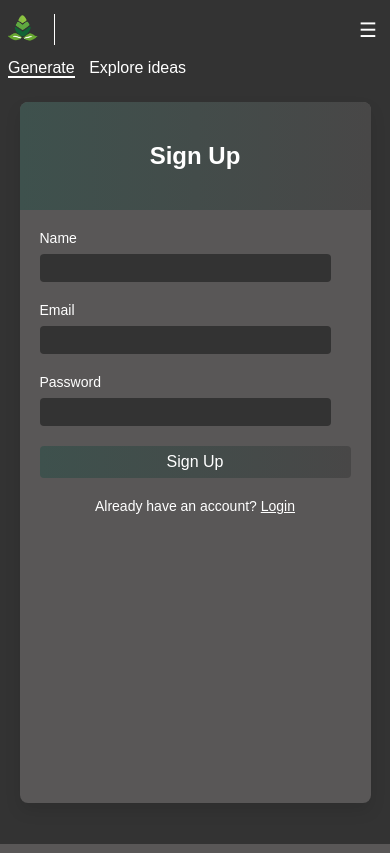
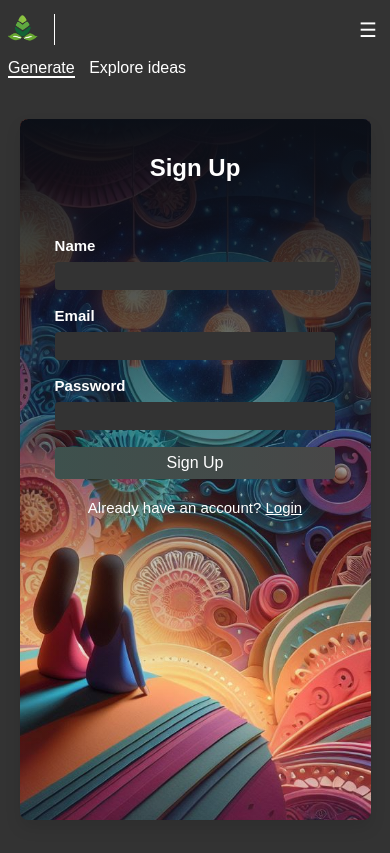
Before and after one commit to kaushikramanuj01/visionizex, a PHP site: page /signup.php in a window 390 px wide. Run offline with PHP 8.4, Linux system fonts and the light colour scheme.

Commit message:
signup and side bar responsive

```diff
--- a/login.php
+++ b/login.php
@@ -174,7 +174,7 @@ if(isset($_SESSION['login']) && $_SESSION['login'] == 1){
             width: 55%;
         }
     }
-    @media (max-width: 430px) {
+    @media (max-width: 480px) {
         .login-container {
             width: 100%;
             border-radius: 8px;
--- a/signup.php
+++ b/signup.php
@@ -24,35 +24,52 @@
         font-family: 'Arial', sans-serif;
         background-color: #333;
         /* display: flex; */
-        align-items: center;
-        justify-content: center;
-        height: 100vh;
+        /* align-items: center; */
+        /* justify-content: center; */
+        /* height: 100vh; */
     }
 
-    .login-container {
+    /* .login-container {
         background-color: #595757;
         border-radius: 8px;
         box-shadow: 0 8px 16px rgba(0, 0, 0, 0.1);
         overflow: hidden;
         width: 331px;
         text-align: center;
+        height: 83vh; */
+    /* } */
+    .login-container {
+        /* background-color: #595757; */
+        /* border-radius: 8px; */
+        box-shadow: 0 8px 16px rgba(0, 0, 0, 0.1);
+        overflow: hidden;
+        width: 40%;
+        /* width: 331px; */
+        text-align: center;
         height: 83vh;
+        background-image: linear-gradient(360deg, rgba(87, 139, 254, 0.12) 1.65%, rgba(87, 139, 254, 0) 19%, #0b0f17);
+        /* display: inline-block; */
+        margin: 0px;
+        float: left;
+        border-top-left-radius: 8px;
+        border-bottom-left-radius: 8px;
+        display: flex;
+        flex-direction: column;
+        align-items: center;
     }
 
     .login-header {
-        background: linear-gradient(to right, #3E514D, #484747);
+        /* background: linear-gradient(to right, #3E514D, #484747); */
         color: #fff;
         padding: 20px;
     }
-
     .login-form {
         padding: 20px;
+        width: 80%;
     }
-
     .form-group {
         margin-bottom: 20px;
     }
-
     .form-group label {
         font-size: 14px;
         color: white;
@@ -60,9 +77,9 @@
         margin-bottom: 8px;
         text-align: left;
     }
-
     .form-group input {
-        width: calc(100% - 20px);
+        /* width: calc(100% - 20px); */
+        width: 100%;
         padding: 6px;
         border: none;
         border-radius: 4px;
@@ -72,19 +89,16 @@
         box-sizing: border-box;
         background-color: #333;
     }
-
     .form-group input:focus {
         outline: none;
         border-color: #007bff;
     }
-
     .validation-indicator {
         display: none;
         font-size: 12px;
         color: #dc3545;
         text-align: left;
     }
-
     .signup-button {
         color: #fff;
         padding: 7px;
@@ -95,39 +109,47 @@
         width: 100%;
         background: linear-gradient(to right, #3E514D, #484747);
     }
-
     .signup-button:hover {
         background-color: #0056b3;
     }
-
     .additional-links {
         margin-top: 20px;
         font-size: 14px;
         color: #007bff;
         text-align: center;
     }
-
     .additional-links p,
     a {
         color: white;
     }
-
     .additional-links a:hover {
         color: #DECBD7;
     }
-
-    @media (max-width: 400px) {
-        .login-container {
-            width: 90%;
-        }
-    }
-
     .login_main {
         display: flex;
         justify-content: center;
         margin-top: 3vh;
+        margin-bottom: 4vh;
     }
-
+    .byk {
+        width: 78%;
+        /* background-color: antiquewhite; */
+        /* background-image: url(images/p1.jpg); */
+        /* border-top-left-radius: 8px; */
+        border-bottom-left-radius: 8px;
+        /* background-size: cover;*/
+    }
+    .byj {
+        width: 60%;
+        /* background-color: black; */
+        height: 100%;
+        display: inline-block;
+        /* margin: 0px; */
+        /* background-image: url(images/p1.jpg); */
+        background: url(images/p1.jpg) no-repeat center center;
+        background-size: cover;
+        box-sizing: border-box;
+    }
     .message-popup {
         position: fixed;
         top: 10px;
@@ -140,13 +162,58 @@
         display: none;
         z-index: 9999;
     }
-
     .success {
         background-color: #28a745;
     }
-
     .danger {
         background-color: #dc3545;
+    }
+
+    @media (max-width: 1000px) {
+        .byk {
+            width: 90%;
+        }
+        .login-container {
+            width: 45%;
+        }
+        .byj {
+            width: 55%;
+        }
+    }
+    @media (max-width: 480px) {
+        .login-container {
+            width: 100%;
+            border-radius: 8px;
+        }
+        .login-header{
+            padding: 15px;
+        }
+        .form-group {
+            margin-bottom: 17px;
+        }
+        .byj{
+            display: block;
+            width: auto;
+            border-radius: 8px;
+        }
+        .form-group label {
+            font-size: 15px;
+            font-weight: 600;
+        }
+        .login-button{
+            font-weight: 700;
+        }
+        .additional-links {
+            font-size: 16px;
+        }
+    }
+    @media (max-width: 390px) {
+        .login_main {
+            margin-top: 5vh;
+        }
+        .additional-links {
+            font-size: 15px;
+        }
     }
     </style>
 </head>
@@ -157,7 +224,9 @@
     ?>
 
     <div id="messagePopup" class="message-popup"></div>
+
     <div class="login_main">
+        <div class="byk">
             <div class="login-container">
                 <div class="login-header">
                     <h2>Sign Up</h2>
@@ -183,6 +252,9 @@
                         <!-- <p><a href="#">Forgot Password?</a></p> -->
                     </div>
                 </div>
+            </div>
+
+            <div class="byj"></div>
         </div>
     </div>
 
--- a/styles.css
+++ b/styles.css
@@ -270,6 +270,15 @@ body {
         .main_img_div{
             width: calc(44% + 50px) !important;
         }
+        .premium_btn_div {
+            /* color: black !important; */
+            border-radius: 0px;
+            /* background-color: white !important; */
+            border: none;
+            /* display: flex; */
+            margin-right: 0px !important;
+            padding: 1px 10px;
+        }
     }
 
     @media screen and (max-width: 710px) {
@@ -331,7 +340,6 @@ body {
         .nav_hide2{
             display: none;
         }
-
         .nav-second{
             height: max-content;
             margin-left: 8px;
```
Lines whose indentation alone changed are shown as unchanged.
